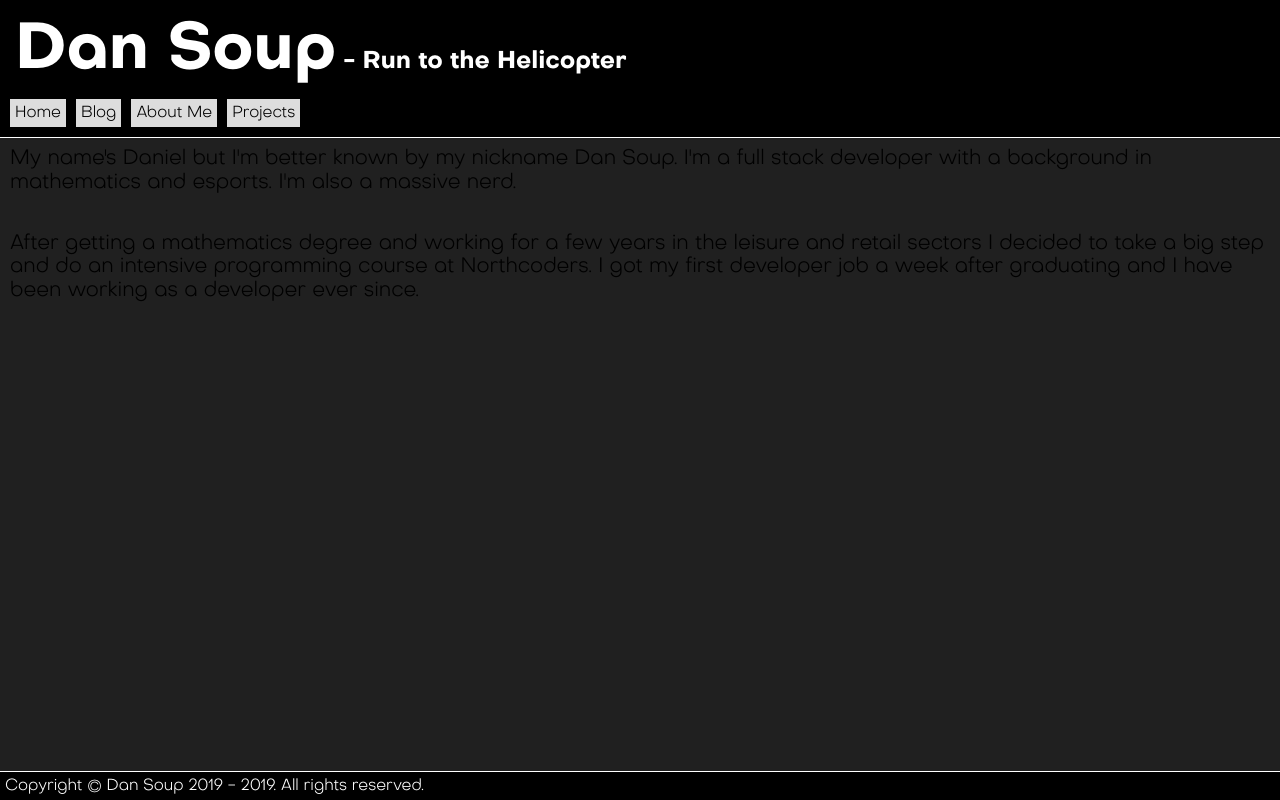
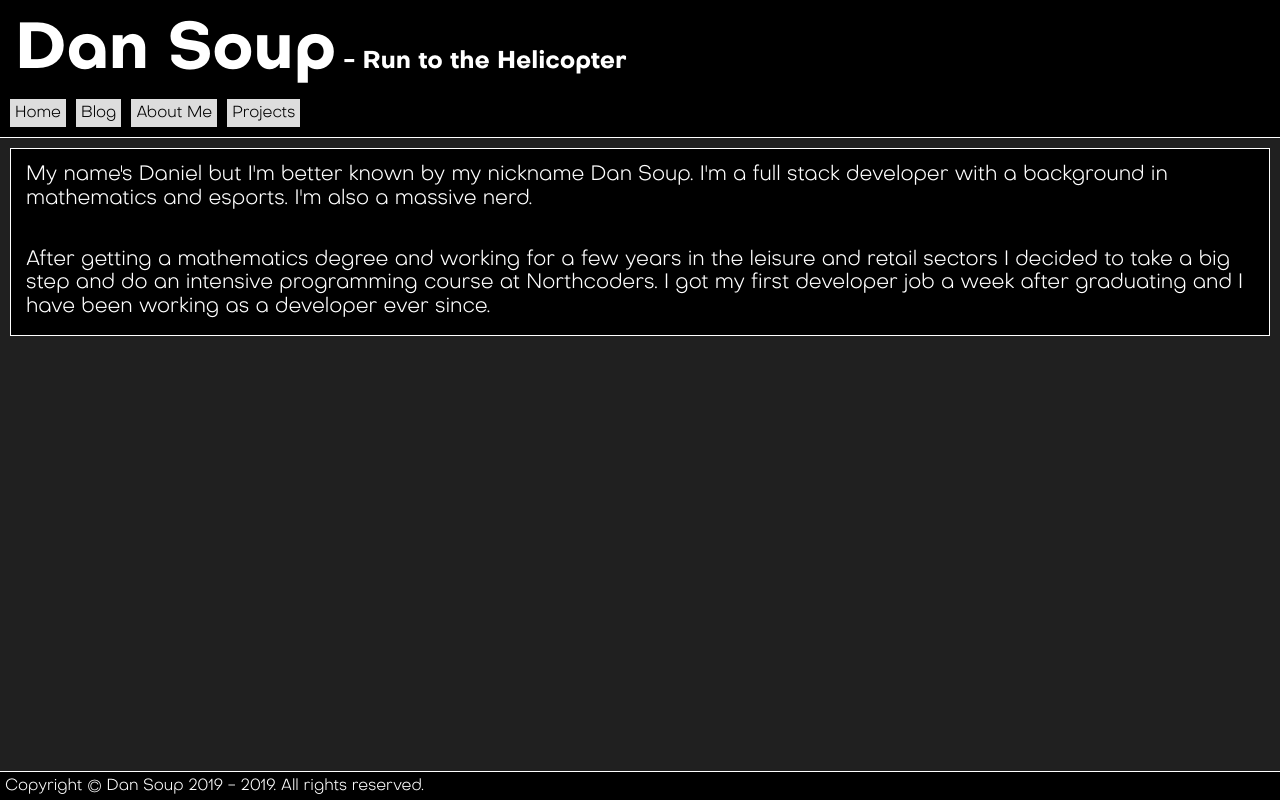
Before and after one commit to DanSoup/dan-soup-co-uk-OLD, a React (Create React App) app: page /about-me in a window 1280 px wide. Built offline with nearby package versions, Linux system fonts and the light colour scheme.

Commit message:
gave aboutMe its own CSS file

```diff
--- /dev/null
+++ b/src/components/homePage/content/aboutMe/aboutMe.css
@@ -0,0 +1,6 @@
+section.about-me {
+  background-color: black;
+  border: solid white 1px;
+  color: white;
+  padding: 15px;
+}
--- a/src/components/homePage/content/aboutMe/aboutMe.js
+++ b/src/components/homePage/content/aboutMe/aboutMe.js
@@ -1,10 +1,11 @@
 import React from 'react';
 import PropTypes from 'prop-types';
+import './aboutMe.css';
 
 const AboutMe = (props) => {
 
   return <>
-    <section>
+    <section className="about-me">
       <p>My name's Daniel but I'm better known by my nickname Dan Soup. I'm a full stack developer with a background in mathematics and esports. I'm also a massive nerd.</p>
       <br/><br/>
       <p>After getting a mathematics degree and working for a few years in the leisure and retail sectors I decided to take a big step and do an intensive programming course at Northcoders. I got my first developer job a week after graduating and I have been working as a developer ever since.</p>
```
